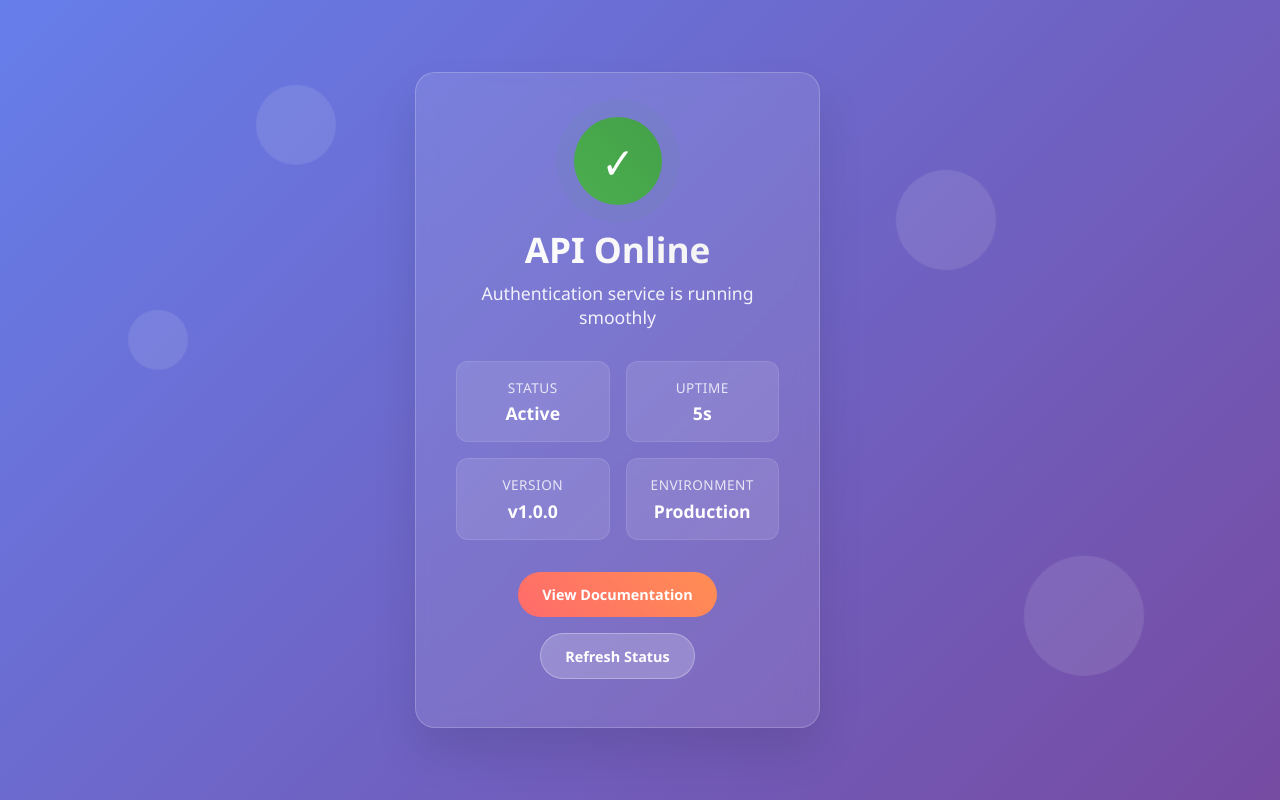
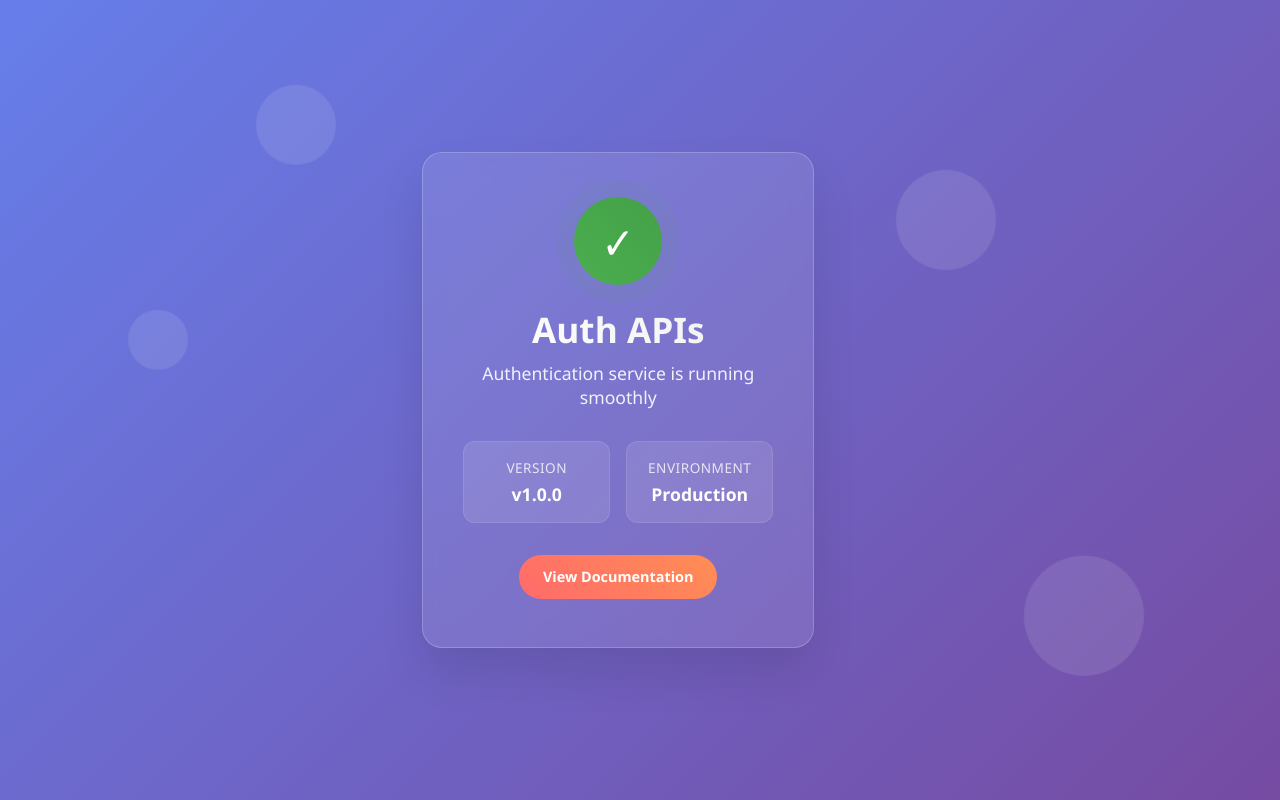
Before and after one commit to Apurv3027/Nodejs-Auth-Apis, a website: page views/home-screen.html in a window 1280 px wide. Drawn offline with Linux system fonts and the light colour scheme.

Commit message:
Update home screen ui

```diff
--- a/views/home-screen.html
+++ b/views/home-screen.html
@@ -302,18 +302,19 @@
           <div class="checkmark">✓</div>
         </div>
 
-        <h1 class="title">API Online</h1>
+        <!-- <h1 class="title">API Online</h1> -->
+        <h1 class="title">Auth APIs</h1>
         <p class="subtitle">Authentication service is running smoothly</p>
 
         <div class="info-grid">
-          <div class="info-item">
+          <!-- <div class="info-item">
             <div class="info-label">Status</div>
             <div class="info-value">Active</div>
-          </div>
-          <div class="info-item">
+          </div> -->
+          <!-- <div class="info-item">
             <div class="info-label">Uptime</div>
             <div class="info-value" id="uptime">Loading...</div>
-          </div>
+          </div> -->
           <div class="info-item">
             <div class="info-label">Version</div>
             <div class="info-value">v1.0.0</div>
@@ -326,9 +327,9 @@
 
         <div class="action-buttons">
           <a href="/api-docs" class="btn btn-primary">View Documentation</a>
-          <a href="#" class="btn btn-secondary" onclick="location.reload()"
+          <!-- <a href="#" class="btn btn-secondary" onclick="location.reload()"
             >Refresh Status</a
-          >
+          > -->
         </div>
       </div>
     </div>
```
